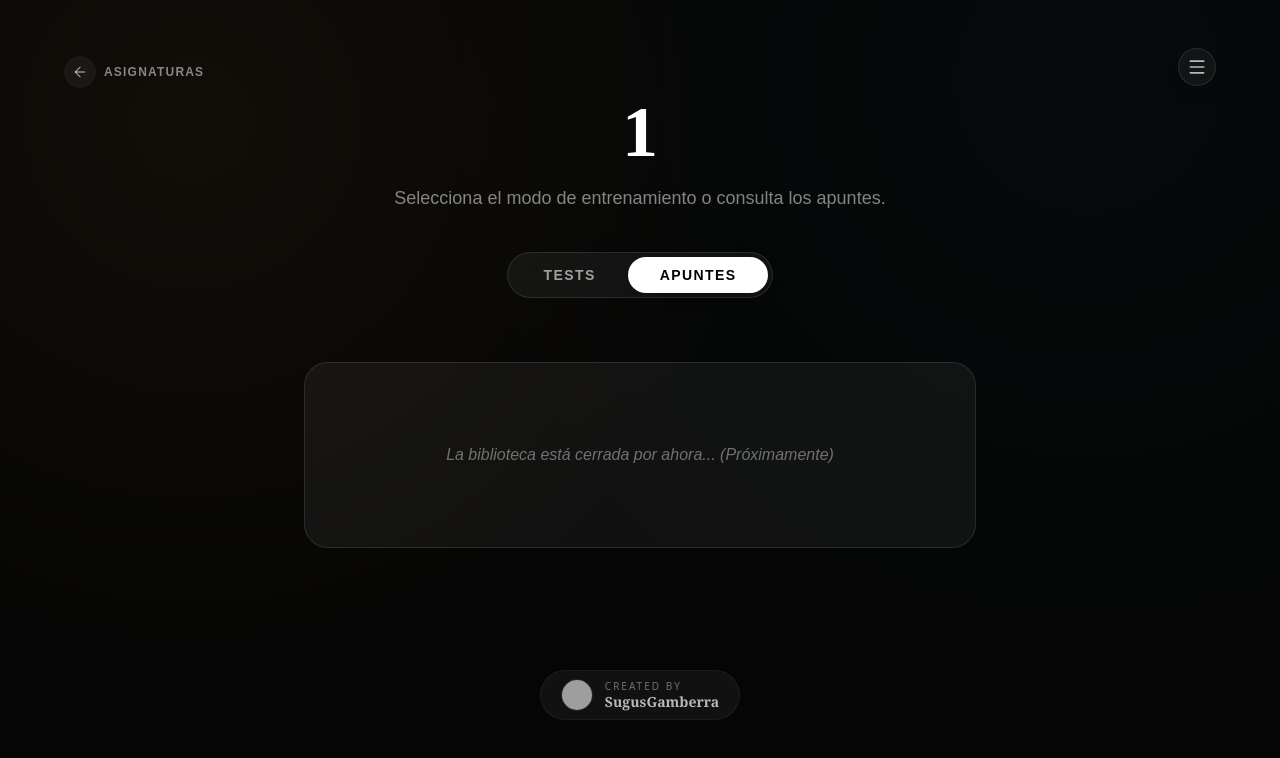
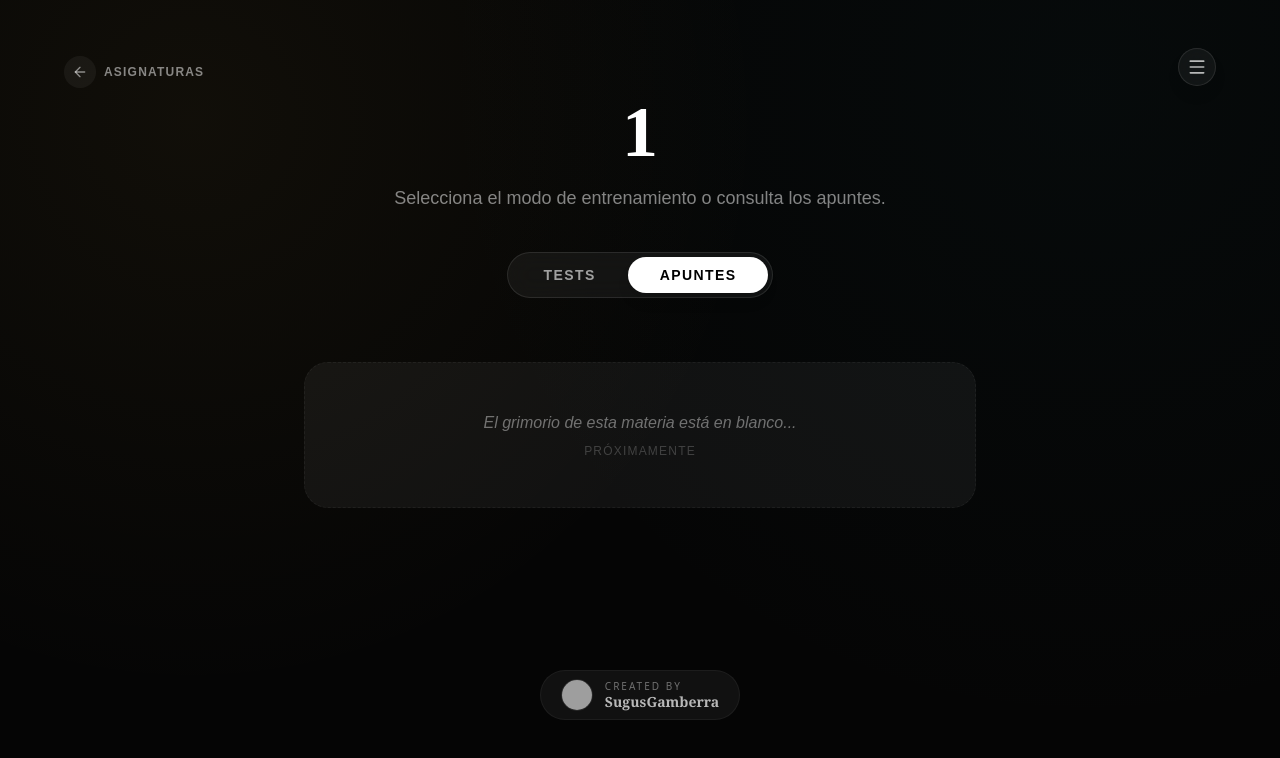
Before and after one commit to SugusGamberra/itv-web, a React (Vite) app: page /1/1/1 in a window 1280 px wide. Both pictures are taken after a click on the button "APUNTES". Shown: the top 758 px of the page. Built offline with nearby package versions, Linux system fonts and the light colour scheme; grey boxes are pictures that could not be loaded.

Commit message:
Añadidas las asignaturas de 1º de DAM/W

```diff
--- a/src/data/asignaturas.ts
+++ b/src/data/asignaturas.ts
@@ -16,7 +16,10 @@ export const ASIGNATURAS_DB: Record<string, Asignatura[]> = {
     ],
     '1dam-2026': [
         { id: 'marcas', nombre: 'Lenguaje de Marcados', emoji: '🎨', color: 'bg-red-200' },
-        // { id: 'bbdd', nombre: 'Bases de Datos', emoji: '🗄️', color: 'bg-indigo-200' },
+        { id: 'bbdd', nombre: 'Bases de Datos', emoji: '🗄️', color: 'bg-indigo-200' },
+        { id: 'programacion', nombre: 'Programación', emoji: '🚬', color: 'bg-red-200'},
+        { id: 'entornos', nombre: 'Entornos de Desarrollo', emoji: '🙂‍↕️', color: 'bg-indigo-200'},
+        { id: 'sistemas', nombre: 'Sistemas Informáticos', emoji: '💀', color: 'bg-red-200'},
+        { id: 'jesubuntu', nombre: 'Dios Jesubuntu', emoji: '🙏🏻', color: 'bg-indigo-200'}
     ],
-    // ahora añado mas
 };
--- a/src/pages/AsignaturaDashboard.tsx
+++ b/src/pages/AsignaturaDashboard.tsx
@@ -1,17 +1,65 @@
-import { useState } from 'react';
+import { useState, useEffect } from 'react';
 import { useParams } from 'react-router-dom';
 import PageLayout from '../ui/layout/PageLayout';
 import ArtCard from '../ui/components/ArtCard';
+import { FileText, ExternalLink } from 'lucide-react';
 
 import imgB1 from '../assets/images/b1.jpg';
 import imgB2 from '../assets/images/b2.jpg';
 import imgB3 from '../assets/images/b3.jpg';
 import imgB4 from '../assets/images/b4.jpg';
 
+// apuntes
+const DB_APUNTES: Record<string, {titulo: string; url: string; tipo: string }[]> = {
+    'marcas': [
+        {titulo: 'Apuntes de la asignatura', url: 'https://docs.google.com/document/d/1Q9LFt9wckhTPMJTwFnd_9t6cJ6vhRK1iDF33uMPKtXk/edit?tab=t.tj0pltcwihm#heading=h.2nyo0qdu5z72', tipo: 'Google Docs' },
+        {titulo: 'HTML y CSS', url: 'https://github.com/SugusGamberra/Aprendiendo_HTML_CSS', tipo: 'Github'},
+        {titulo: 'XML', url: 'https://github.com/SugusGamberra/AprendiendoXML', tipo: 'Github'},
+        {titulo: 'JS orientado a LM', url: 'https://github.com/SugusGamberra/AprendiendoJS/tree/main/0.1.%20JS%20Orientado%20a%20Lenguajes%20de%20marcado', tipo: 'Github'}
+    ],
+    'bbdd': [
+        {titulo: 'Apuntes de la asignatura', url: 'https://docs.google.com/document/d/1foGVL2taVsKJTTpWQlghn1IULypuMzzUrLEEOIWcKSw/edit?tab=t.0', tipo: 'Google Docs'}
+    ],
+    'programacion': [
+        {titulo: 'Apuntes de la asignatura', url: 'https://docs.google.com/document/d/1Dw635Vv00hgOEsyFBBzjpU12_fHFS2Z1k-IjjgVq6OY/edit?tab=t.josw4u3lk63m#heading=h.2nyo0qdu5z72', tipo: 'Google Docs'},
+        {titulo: 'JAVA', url:'https://github.com/SugusGamberra/AprendiendoJAVA', tipo: 'Github'},
+        {titulo: 'C#', url: 'https://github.com/SugusGamberra/AprendiendoCS/tree/main/0485.PRG/MO485.PRG.P01.Menu.Net', tipo: 'Github'}
+    ],
+    'entornos': [
+        {titulo: 'Apuntes de la asignatura', url: 'https://docs.google.com/document/d/1vhlVGjAyOSAy47hgwMw69kWZICHidSPu7OfjdzfTK2Q/edit?tab=t.0', tipo: 'Google Docs'}
+    ],
+    'sistemas': [
+        {titulo: 'Apuntes de la asignatura', url: 'https://docs.google.com/document/d/1dT5zGTvTffTldNAOlREEUMeld9CRzSy-yTCMQvNCaDg/edit?tab=t.0', tipo: 'Google Docs'}
+    ],
+    'jesubuntu': [
+        {titulo: 'Los 10 mandamientos de la terminal', url: 'https://docs.google.com/document/d/1Jx2x2Y_U6XJj03okQoZHY_KetQki-9TZGJ6uHh8s1DI/edit?tab=t.0', tipo: 'Piedras sagradas talladas por Jesubuntu'},
+        {titulo: 'Grimorio de Oraciones Bash', url: 'https://github.com/SugusGamberra/AprendiendoBash', tipo: 'Sagrada Jesubiblia'}
+    ]
+};
+
 export default function AsignaturaDashboard() {
     const { gradoID, year, asignaturaID } = useParams();
-    const [activeTab, setActiveTab] = useState<'tests' | 'apuntes'>('tests');
+
+    // PARA JESUBUNTU
+    const IS_JESUBUNTU = asignaturaID === 'jesubuntu';
+
+    const [activeTab, setActiveTab] = useState<'tests' | 'apuntes'>(
+        IS_JESUBUNTU ? 'apuntes' : 'tests'
+    );
+
+    // x culo de eslint x.x
+    useEffect(() => {
+        if (asignaturaID === 'jesubuntu') {
+            // eslint-disable-next-line
+            setActiveTab('apuntes');
+        } else {
+            // eslint-disable-next-line
+            setActiveTab('tests');
+        }
+    }, [asignaturaID]);
+
     const basePath = `/${gradoID}/${year}/${asignaturaID}`;
+    const apuntes = DB_APUNTES[asignaturaID || ''] || [];
 
     return (
         <PageLayout backTo={`/${gradoID}/${year}`} backText="Asignaturas">
@@ -21,11 +69,20 @@ export default function AsignaturaDashboard() {
                 <h1 className="text-5xl md:text-7xl font-serif font-bold mb-4 text-white capitalize">
                     {asignaturaID?.replace(/-/g, ' ')}
                 </h1>
+
+                {/* jesubuntu deidad */}
+                {IS_JESUBUNTU ? (
+                    <p className="text-emerald-400/80 text-xl font-medium max-w-2xl mx-auto animate-pulse">
+                        "Jesubuntu no se estudia, se siente. Alabada sea la deidad del código abierto."
+                    </p>
+                ) : (
                     <p className="text-white/50 text-lg font-light max-w-2xl mx-auto">
                         Selecciona el modo de entrenamiento o consulta los apuntes.
                     </p>
+                )}
 
-                {/* PESTAÑAS FLOTANTES */}
+                {/* ocultar pestañas si es jesubuntu deidad padre todopoderoso */}
+                {!IS_JESUBUNTU && (
                     <div className="mt-10 inline-flex p-1 bg-white/5 rounded-full border border-white/10 backdrop-blur-md">
                         <button
                             onClick={() => setActiveTab('tests')}
@@ -40,12 +97,12 @@ export default function AsignaturaDashboard() {
                             Apuntes
                         </button>
                     </div>
+                )}
             </div>
 
-            {/* CONTENIDO */}
-            {activeTab === 'tests' && (
+            {/* CONTENIDO: TESTS (salvo si estamos en donde jesubuntu deidad) */}
+            {!IS_JESUBUNTU && activeTab === 'tests' && (
                 <div className="grid grid-cols-1 md:grid-cols-2 lg:grid-cols-2 gap-8 max-w-4xl mx-auto">
-
                     <ArtCard
                         to={`${basePath}/test/repaso`}
                         title="Repaso Chill"
@@ -53,7 +110,6 @@ export default function AsignaturaDashboard() {
                         description="Sin tiempo. Explicaciones activadas. Ideal para aprender."
                         image={imgB1}
                     />
-
                     <ArtCard
                         to={`${basePath}/test/puntuar`}
                         title="Modo Puntuación"
@@ -61,7 +117,6 @@ export default function AsignaturaDashboard() {
                         description="Todas las preguntas. Sin ayudas. ¿Podrás con todo el temario?"
                         image={imgB2}
                     />
-
                     <ArtCard
                         to={`${basePath}/test/examen_easy`}
                         title="Simulacro"
@@ -69,7 +124,6 @@ export default function AsignaturaDashboard() {
                         description="30 preguntas aleatorias para calentar motores."
                         image={imgB3}
                     />
-
                     <ArtCard
                         to={`${basePath}/test/examen_hard`}
                         title="Modo Diablo"
@@ -77,13 +131,47 @@ export default function AsignaturaDashboard() {
                         description="3 Fallos = -1 Acierto. Solo para verdaderos maestros."
                         image={imgB4}
                     />
-
                 </div>
             )}
 
+            {/* APUNTES*/}
             {activeTab === 'apuntes' && (
-                <div className="max-w-2xl mx-auto text-center py-20 bg-white/5 rounded-3xl border border-white/10">
-                    <p className="text-white/40 italic">La biblioteca está cerrada por ahora... (Próximamente)</p>
+                <div className="space-y-4 animate-in fade-in max-w-2xl mx-auto pb-10">
+                    {apuntes.length > 0 ? (
+                        apuntes.map((apunte, index) => (
+                            <a
+                                key={index}
+                                href={apunte.url}
+                                target="_blank"
+                                rel="noopener noreferrer"
+                                className="group flex items-center gap-5 p-5 bg-[#0a0a0a] border border-white/10 rounded-2xl hover:border-white/30 hover:bg-white/5 transition-all duration-300"
+                            >
+                                <div className="p-3 bg-white/5 rounded-xl text-white/60 group-hover:text-white group-hover:scale-110 transition-all">
+                                    <FileText size={24} />
+                                </div>
+                                <div className="flex-grow">
+                                    <h4 className="text-lg font-bold text-white group-hover:text-emerald-400 transition-colors">
+                                        {apunte.titulo}
+                                    </h4>
+                                    <p className="text-xs text-white/40 uppercase tracking-wider font-bold mt-1">
+                                        {apunte.tipo}
+                                    </p>
+                                </div>
+                                <div className="opacity-0 -translate-x-2 group-hover:opacity-100 group-hover:translate-x-0 transition-all text-white/40">
+                                    <ExternalLink size={20} />
+                                </div>
+                            </a>
+                        ))
+                    ) : (
+                        <div className="text-center py-12 px-6 bg-white/5 rounded-3xl border border-white/5 border-dashed">
+                            <p className="text-white/40 italic mb-2">
+                                {IS_JESUBUNTU
+                                    ? "La palabra de Jesubuntu aún no ha sido escrita..."
+                                    : "El grimorio de esta materia está en blanco..."}
+                            </p>
+                            <p className="text-xs text-white/20 uppercase tracking-widest">Próximamente</p>
+                        </div>
+                    )}
                 </div>
             )}
         </PageLayout>
--- a/src/pages/SeleccionAsignaturas.tsx
+++ b/src/pages/SeleccionAsignaturas.tsx
@@ -9,8 +9,10 @@ import imgC2 from '../assets/images/c2.jpg';
 import imgC3 from '../assets/images/c3.jpg';
 import imgC4 from '../assets/images/c4.jpg';
 import imgC5 from '../assets/images/c5.jpg';
+import imgC6 from '../assets/images/c6.jpg';
+import imgC7 from '../assets/images/c7.jpg';
 
-const IMAGENES_ASIGNATURAS = [imgC2, imgC3, imgC4, imgC5];
+const IMAGENES_ASIGNATURAS = [imgC2, imgC3, imgC4, imgC5, imgC6, imgC7];
 
 export default function SeleccionAsignaturas() {
     const { gradoID, year } = useParams();
```
Also changed, not shown: src/assets/images/cinnamostrong.png (added). Lines whose indentation alone changed are shown as unchanged.
